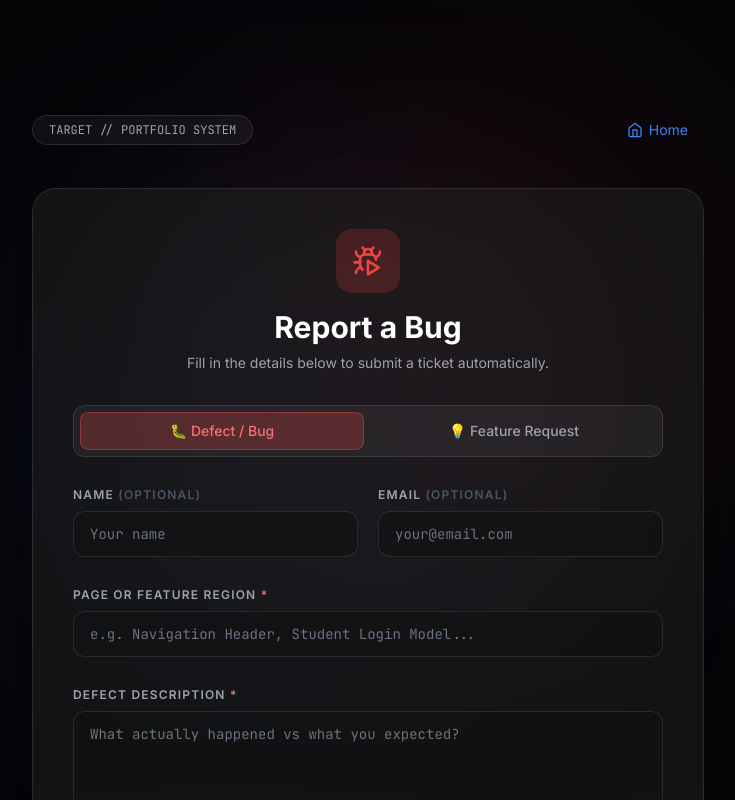
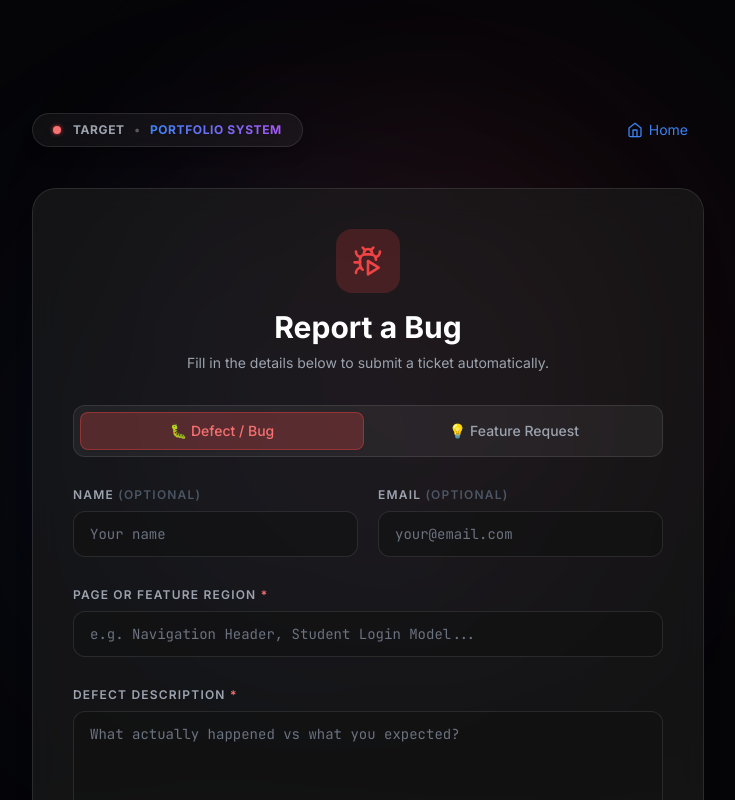
Before and after one commit to Ayusohm432/ayusohm432.github.io, a React (Vite) app in the folder frontend/: page /report in a window 1280 px wide. Shown: the top 800 px of the page, without its empty margins (272-1007 px from the left). Built offline with nearby package versions, Linux system fonts and the light colour scheme; no server answers.

Commit message:
feat: add bug and feature reporting page with image upload and form submission support

```diff
--- a/frontend/src/pages/Report.jsx
+++ b/frontend/src/pages/Report.jsx
@@ -98,8 +98,14 @@ const Report = () => {
 
       <div className="w-full max-w-2xl">
         <div className="flex justify-between items-center mb-10">
-           <div className="px-4 py-1.5 bg-white/5 border border-white/10 rounded-full text-xs font-mono text-gray-400">
-             TARGET // {targetLabel}
+           <div className="px-5 py-2 bg-white/5 border border-white/10 rounded-full flex items-center gap-3 shadow-lg shadow-black/20 backdrop-blur-md">
+             <div className="relative flex items-center justify-center">
+                <div className="w-2 h-2 bg-red-500 rounded-full animate-pulse blur-[2px] absolute"></div>
+                <div className="w-2 h-2 bg-red-400 rounded-full relative z-10"></div>
+             </div>
+             <span className="text-xs font-bold tracking-wider text-gray-400 uppercase">
+                Target <span className="text-white/30 mx-1.5">•</span> <span className="text-transparent bg-clip-text bg-gradient-to-r from-primary to-secondary drop-shadow-sm">{targetLabel}</span>
+             </span>
            </div>
            <Link to="/" className="flex items-center gap-1.5 text-sm text-primary hover:text-white px-4 py-2 rounded-xl transition-colors">
              <Home className="w-4 h-4" /> Home
```
